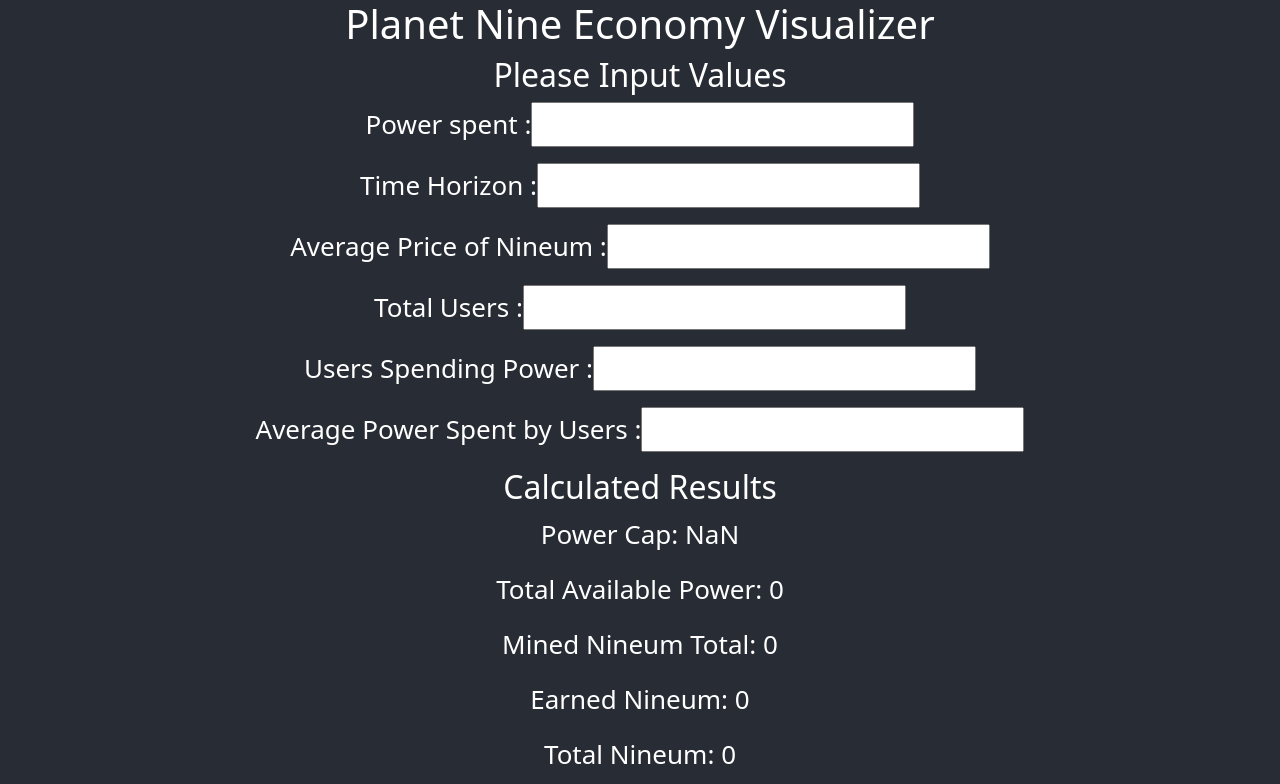
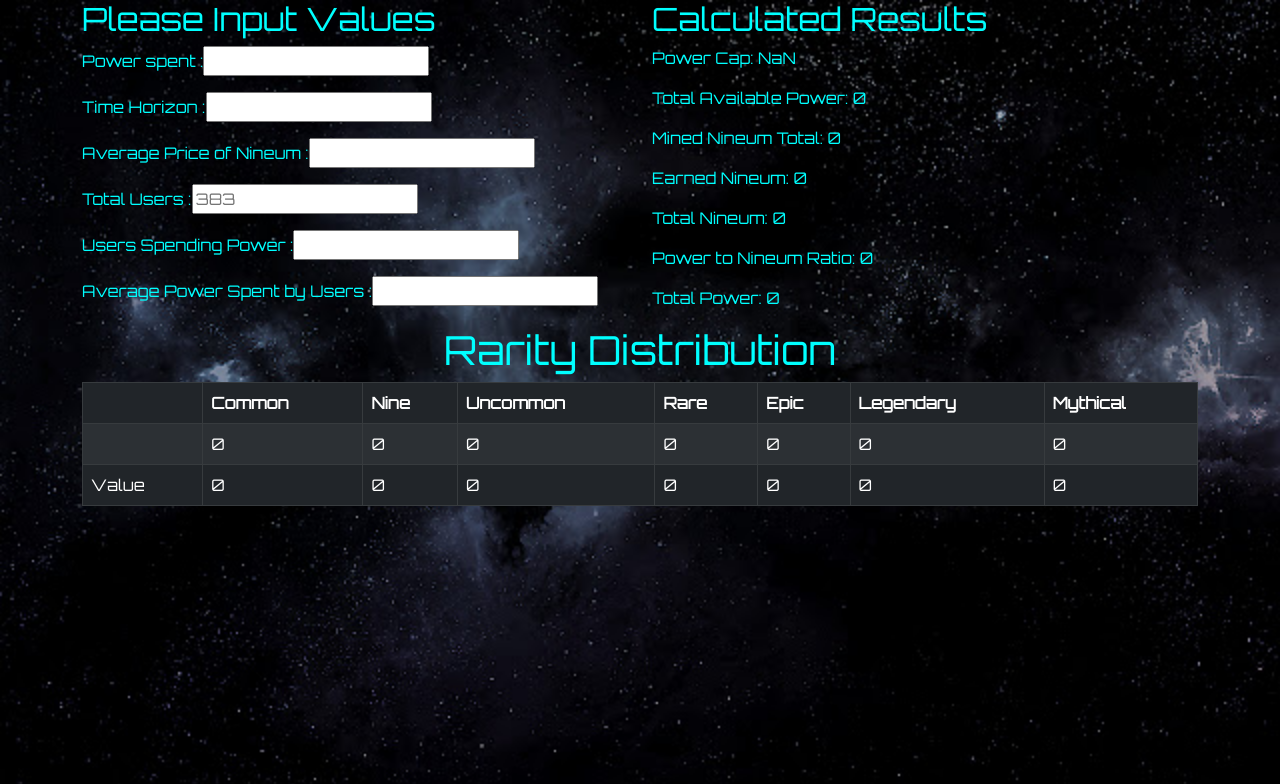
Before and after one commit to planet-nine-app/planet-nine-visualizer, a React (Create React App) app: page / in a window 1280 px wide. Shown: the top 784 px of the page. Built offline with nearby package versions, Linux system fonts and the light colour scheme.

Commit message:
add some styling and move content

```diff
--- a/public/index.html
+++ b/public/index.html
@@ -4,15 +4,14 @@
     <meta charset="utf-8" />
     <link rel="icon" href="%PUBLIC_URL%/favicon.ico" />
     <meta name="viewport" content="width=device-width, initial-scale=1" />
-    <meta name="theme-color" content="#000000" />
+    <link href="https://fonts.googleapis.com/css2?family=Orbitron&display=swap" rel="stylesheet">
     <meta
-      name="description"
-      content="Web site created using create-react-app"
+      name="Planet Nine Economy Simulator"
+      content="Planet Nine Economy Simulator"
     />
     <title>Planet Nine Economy</title>
   </head>
   <body>
-    <noscript>You need to enable JavaScript to run this app.</noscript>
     <div id="root"></div>
   </body>
 </html>
--- a/src/App.css
+++ b/src/App.css
@@ -1,38 +1,33 @@
-.App {
+body {
+  margin: 0;
+  font-family: -apple-system, BlinkMacSystemFont, "Segoe UI", "Roboto", "Oxygen",
+    "Ubuntu", "Cantarell", "Fira Sans", "Droid Sans", "Helvetica Neue",
+    sans-serif;
+  -webkit-font-smoothing: antialiased;
+  -moz-osx-font-smoothing: grayscale;
+  background: url("../src/images/space.jpeg") no-repeat center
+    center fixed;
+  -webkit-background-size: cover;
+  -moz-background-size: cover;
+  background-size: cover;
+  -o-background-size: cover;
+  color: aqua;
+  font-family: "Orbitron";
+}
+
+.main {
+  color: aqua;
+  font-family: "Orbitron"
+}
+
+img {
+  width: 150px;
+  height: 150px;
+  margin-left: auto;
+  margin-right: auto;
+  display: block;
+}
+
+h1 {
   text-align: center;
 }
-
-.App-logo {
-  height: 40vmin;
-  pointer-events: none;
-}
-
-@media (prefers-reduced-motion: no-preference) {
-  .App-logo {
-    animation: App-logo-spin infinite 20s linear;
-  }
-}
-
-.App-header {
-  background-color: #282c34;
-  min-height: 100vh;
-  display: flex;
-  flex-direction: column;
-  align-items: center;
-  justify-content: center;
-  font-size: calc(10px + 2vmin);
-  color: white;
-}
-
-.App-link {
-  color: #61dafb;
-}
-
-@keyframes App-logo-spin {
-  from {
-    transform: rotate(0deg);
-  }
-  to {
-    transform: rotate(360deg);
-  }
-}
--- a/src/App.js
+++ b/src/App.js
@@ -1,17 +1,10 @@
-import './App.css';
-import Input from './components/Input';
+import "./App.css";
+import Input from "./components/Input";
 
-function App()
-{
-  console.log(Input.data)
+function App() {
   return (
-    <div className="App">
-      <header className="App-header">
-        <h1>
-          Planet Nine Economy Visualizer
-        </h1>
-        <Input />
-      </header>
+    <div>
+      <Input />
     </div>
   );
 }
--- a/src/components/Input.js
+++ b/src/components/Input.js
@@ -1,8 +1,6 @@
 import React, { useState } from "react";
-import { Table } from "react-bootstrap";
+import { Container, Table, Row, Col } from "react-bootstrap";
 import "bootstrap/dist/css/bootstrap.min.css";
-
-
 
 export default function Input() {
   const [data, setData] = useState({
@@ -27,9 +25,9 @@ export default function Input() {
   const powerToNineum = data.Power / 200;
 
   // formulas
-  const totalAvailablePower = globalPowerRegen * data.TimeHorizon;
+  const totalAvailablePower = Math.round(globalPowerRegen * data.TimeHorizon);
   const minedNineumTotal =
-    totalAvailablePower * staticMiningEfficiency * powerToNineum;
+  Math.round(totalAvailablePower * staticMiningEfficiency * powerToNineum);
   const earnedNineum =
     (data.UsersSpendingPower * (data.AveragePowerSpentByUsers - 200)) / 200;
   const totalNineum = minedNineumTotal + earnedNineum;
@@ -72,7 +70,10 @@ export default function Input() {
   const mythicalValue = data.Price * (commonOdds / mythicalOdds).toFixed(2);
 
   return (
-    <div>
+    <Container style={{  color: "aqua",
+      fontFamily: "Orbitron"}}>
+      <Row>
+        <Col>
           <h2>Please Input Values</h2>
           <p>
             <label>
@@ -82,6 +83,7 @@ export default function Input() {
                 name="Power"
                 value={data.Power}
                 onChange={changedataInfo}
+                id="power"
               ></input>
             </label>
           </p>
@@ -115,6 +117,7 @@ export default function Input() {
                 name="TotalUsers"
                 value={data.TotalUsers}
                 onChange={changedataInfo}
+                placeholder="383"
                 min="383"
               ></input>
             </label>
@@ -141,6 +144,8 @@ export default function Input() {
               ></input>
             </label>
           </p>
+        </Col>
+        <Col>
         <h2>Calculated Results</h2>
         <p>Power Cap: {powerCap}</p>
         <p>Total Available Power: {totalAvailablePower}</p>
@@ -150,7 +155,10 @@ export default function Input() {
 
         <p>Power to Nineum Ratio: {powerToNineum}</p>
         <p>Total Power: {totalPower}</p>
-
+        </Col>
+      </Row>
+      <Row>
+      <Col>
         <h1>Rarity Distribution</h1>
 
         <Table striped bordered hover variant="dark">
@@ -189,6 +197,8 @@ export default function Input() {
             </tr>
           </tbody>
         </Table>
-    </div>
+        </Col>
+      </Row>
+    </Container>
   );
 }
--- a/src/index.css
+++ /dev/null
@@ -1,13 +0,0 @@
-body {
-  margin: 0;
-  font-family: -apple-system, BlinkMacSystemFont, 'Segoe UI', 'Roboto', 'Oxygen',
-    'Ubuntu', 'Cantarell', 'Fira Sans', 'Droid Sans', 'Helvetica Neue',
-    sans-serif;
-  -webkit-font-smoothing: antialiased;
-  -moz-osx-font-smoothing: grayscale;
-}
-
-code {
-  font-family: source-code-pro, Menlo, Monaco, Consolas, 'Courier New',
-    monospace;
-}
--- a/src/index.js
+++ b/src/index.js
@@ -1,6 +1,5 @@
 import React from 'react';
 import ReactDOM from 'react-dom';
-import './index.css';
 import App from './App';
 import reportWebVitals from './reportWebVitals';
 
```
Also changed, not shown: src/images/space.jpeg (added). Lines whose indentation alone changed are shown as unchanged.
